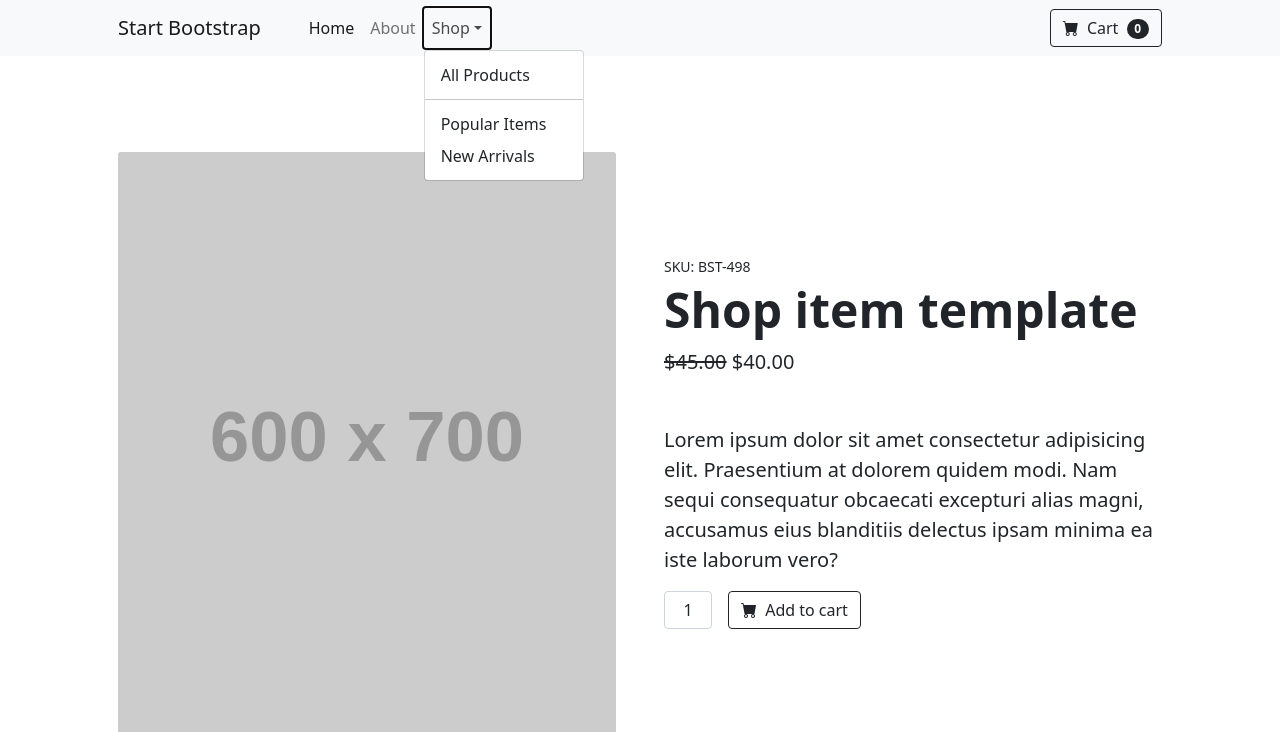
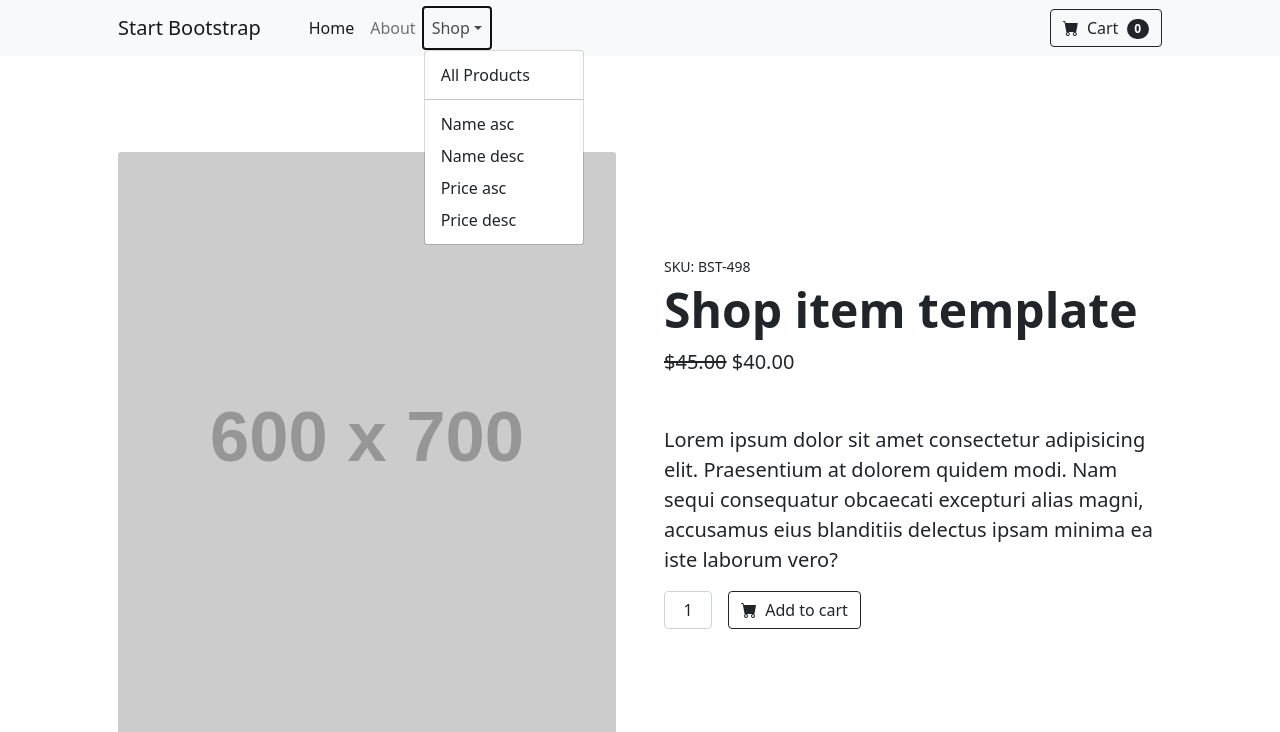
Before and after one commit to Nek0sa/PhpProjectITC, a PHP site: page /artikel_index.php in a window 1280 px wide, after a click on "Shop". Shown: the top 732 px of the page. Run offline with PHP 8.4, Linux system fonts and the light colour scheme; grey boxes labelled with a size stand in for pictures from a placeholder-image service; some libraries are stand-ins or nearby versions.

```diff
--- a/Html_Php/Templates/nav.php
+++ b/Html_Php/Templates/nav.php
@@ -9,10 +9,12 @@
                 <li class="nav-item dropdown">
                     <a class="nav-link dropdown-toggle" id="navbarDropdown" href="#" role="button" data-bs-toggle="dropdown" aria-expanded="false">Shop</a>
                     <ul class="dropdown-menu" aria-labelledby="navbarDropdown">
-                        <li><a class="dropdown-item" href="#!">All Products</a></li>
+                        <li><a class="dropdown-item" href="homeindex.php">All Products</a></li>
                         <li><hr class="dropdown-divider" /></li>
-                        <li><a class="dropdown-item" href="#!">Popular Items</a></li>
-                        <li><a class="dropdown-item" href="#!">New Arrivals</a></li>
+                        <li><input class="dropdown-item" type="submit" name="name_asc" value="Name asc"/></li>
+                        <li><input class="dropdown-item" type="submit" name="name_desc" value="Name desc"/></li>
+                        <li><input class="dropdown-item" type="submit" name="price_asc" value="Price asc"/></li>
+                        <li><input class="dropdown-item" type="submit" name="price_desc" value="Price desc"/></li>
                     </ul>
                 </li>
             </ul>
--- a/Html_Php/homeindex.php
+++ b/Html_Php/homeindex.php
@@ -28,8 +28,8 @@
         <!-- Section-->
         <section class="py-5">
             <div class="container px-4 px-lg-5 mt-5">
-                <div class="row gx-4 gx-lg-5 row-cols-2 row-cols-md-3 row-cols-xl-4 justify-content-center">
-                    <?php include ("Templates/artikel_list.php")?>
+                <div id="items" class="row gx-4 gx-lg-5 row-cols-2 row-cols-md-3 row-cols-xl-4 justify-content-center">
+                    <?php include ("../js/artikel_list.js")?>
                 </div>
             </div>
         </section>
```
Also changed, not shown: js/artikel.js (added).
